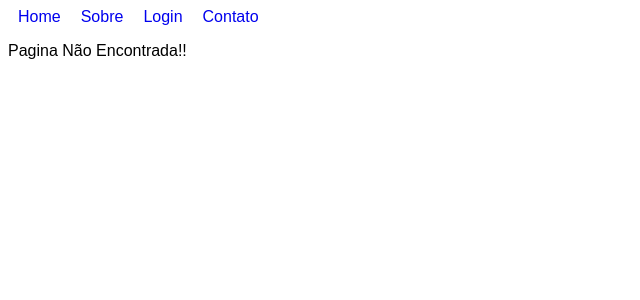
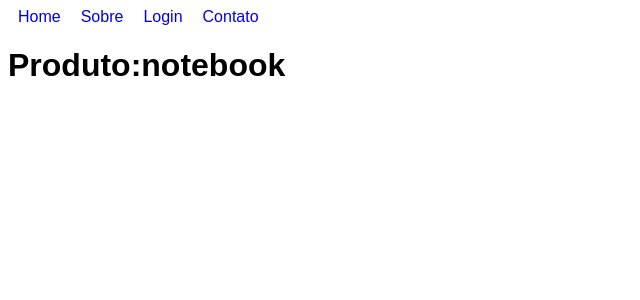
Before and after one commit to anthony-ricardox/react, a React (Vite) app in the folder react/: page /produto/notebook in a window 1280 px wide. Shown: the top 300 px of the page, without its empty margins (0-640 px from the left). Built offline with nearby package versions, Linux system fonts and the light colour scheme.

Commit message:
Rotas dinamicas com hook useParams(), useLocation()

```diff
--- a/react/ex28-Routes/App.jsx
+++ b/react/ex28-Routes/App.jsx
@@ -5,6 +5,7 @@ import Sobre from "./Sobre";
 import Header from "./Header";
 import PaginaNEncontrada from "./PaginaNEncontrada";
 import Login from "./Login";
+import Produto from "./Produto";
 
 const App = () => {
   return (
@@ -14,7 +15,7 @@ const App = () => {
         <Route path="/" element={<Home />} />
         <Route path="sobre" element={<Sobre />} />
         <Route path="login" element={<Login />} />
-
+        <Route path="produto/:id" element={<Produto />} />
         <Route path='*' element={<PaginaNEncontrada/>}/>
       </Routes>
     </BrowserRouter>
--- a/react/ex28-Routes/Header.jsx
+++ b/react/ex28-Routes/Header.jsx
@@ -1,9 +1,15 @@
 import React from "react";
-import { NavLink } from "react-router-dom";
+import { NavLink, useLocation } from "react-router-dom";
 import "./Header.module.css";
 const Header = () => {
   const active = ({ isActive }) => (isActive ? { color: "green" } : {});
+  const location = useLocation()
+
+  React.useEffect(()=> {
+    console.log(`Mudou a rota `)
+  }, [location])
   return (
+
     <nav>
       <NavLink to="/" end style={active}>
         Home
--- a/react/ex28-Routes/Header.module.css
+++ b/react/ex28-Routes/Header.module.css
@@ -1,5 +1,6 @@
 body{
     font-family: Arial, Helvetica, sans-serif;
+
 }
 
 nav a{
--- a/react/ex28-Routes/Home.jsx
+++ b/react/ex28-Routes/Home.jsx
@@ -1,10 +1,14 @@
 import React from 'react'
-
+import { NavLink } from 'react-router-dom'
+import './Header.module.css'
 const Home = () => {
   return (
     <div>
        <h1>Home </h1>
         <p>Essa é a Home</p>
+        <NavLink to='produto/notebook'>Notebook</NavLink>   {''}
+        <NavLink to='produto/smartphone'>Smartphone</NavLink>
+
     </div>
   )
 }
--- /dev/null
+++ b/react/ex28-Routes/Produto.jsx
@@ -0,0 +1,17 @@
+import React from "react";
+import { useLocation, useParams } from "react-router-dom";
+
+const Produto = () => {
+  const param = useParams()
+  const location = useLocation()
+  const search = new URLSearchParams(location.search)
+  console.log(search.get('q'))
+  return (
+    <div>
+
+      <h1>Produto:{param.id}</h1>
+    </div>
+  );
+};
+
+export default Produto;
```
